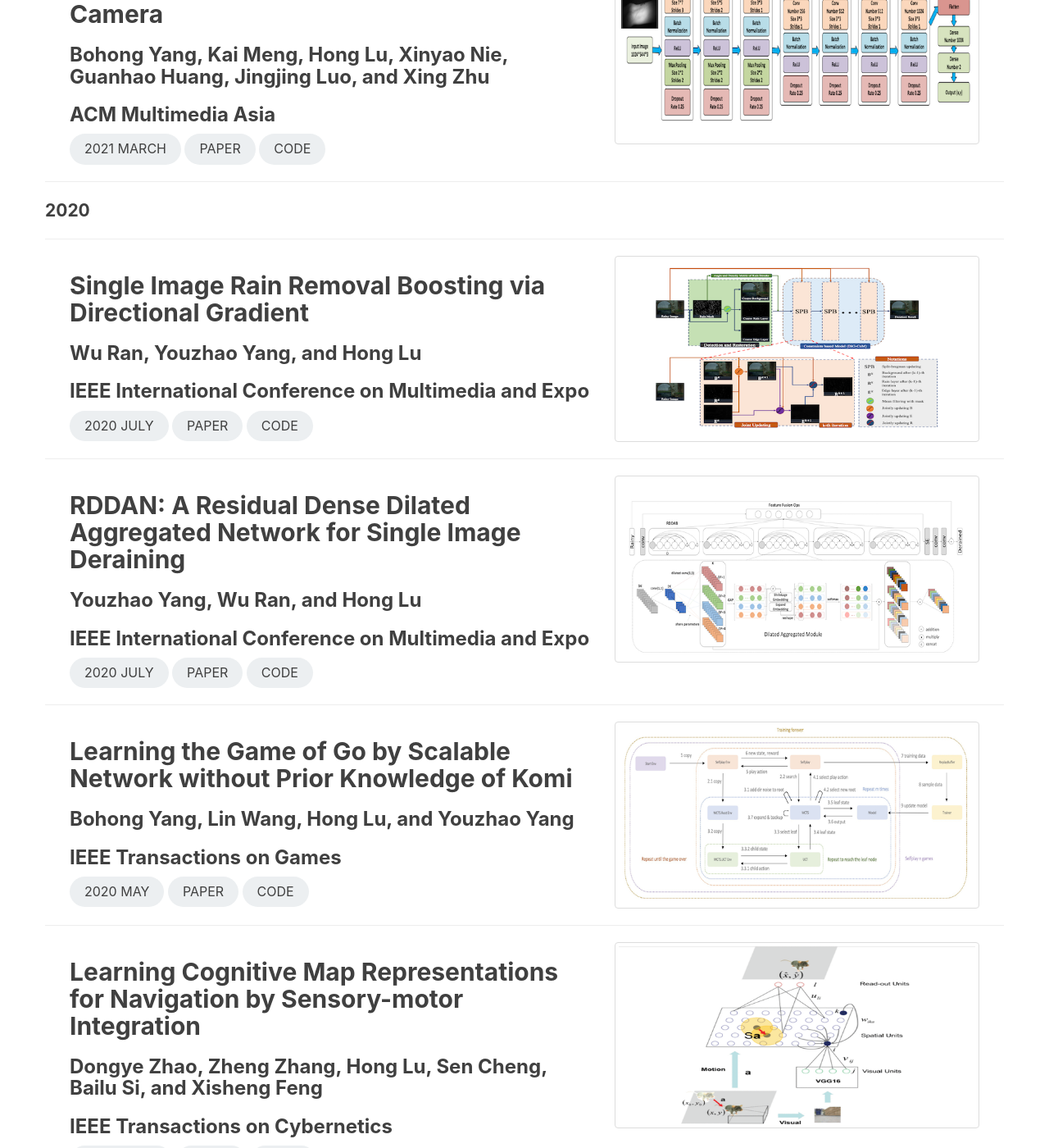
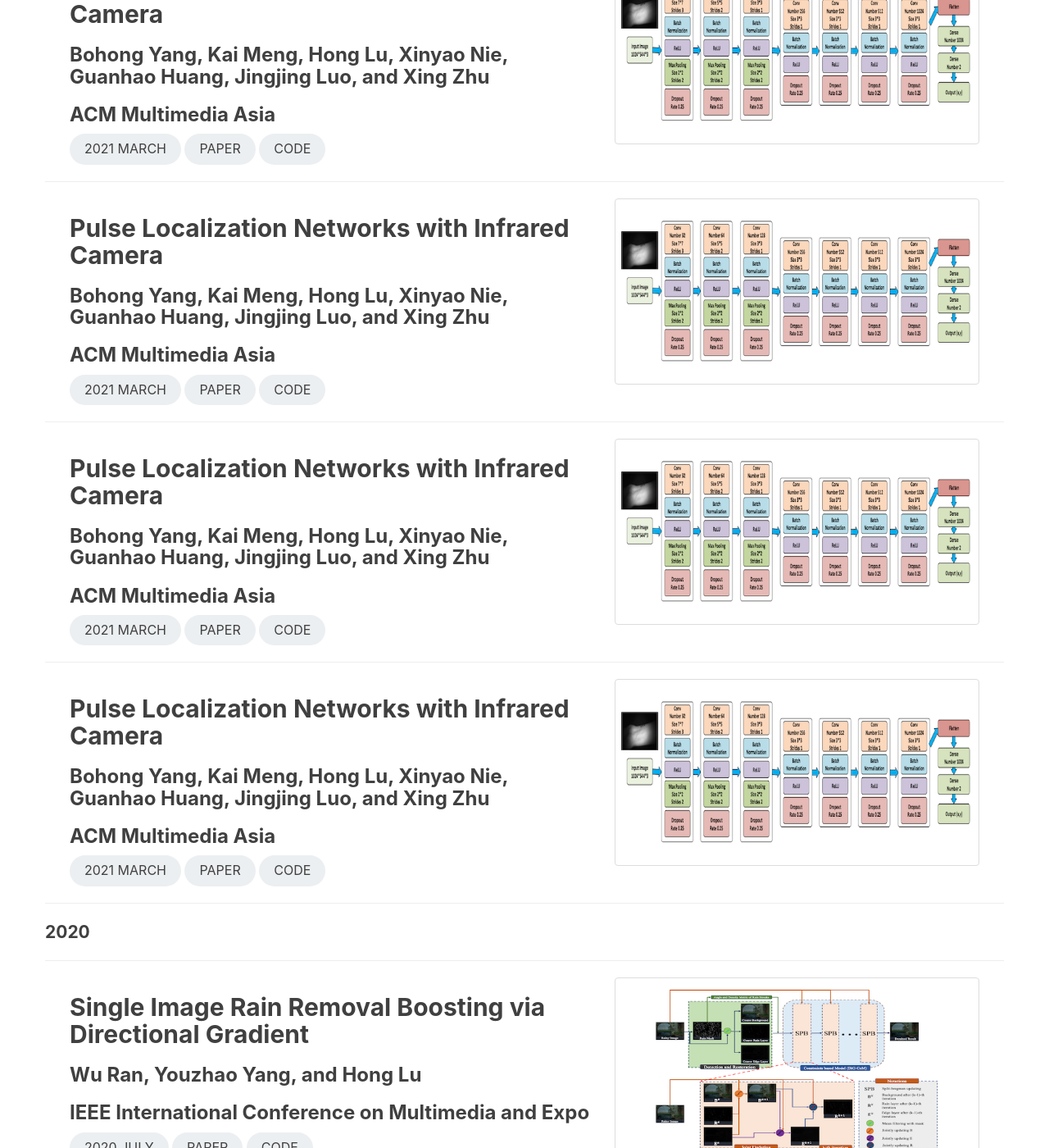
Before and after one commit to lunatics123/lunatics123.github.io, a Jekyll site: the page built from publications.html, in a window 1280 px wide and 1400 px high, scrolled down 570 px. Shown: the whole window at 82% size. Built offline with Jekyll 4.4.1, drawn with Linux system fonts in a browser that asks for light colours; comment, search, counter and statistics services are not loaded.

Commit message:
add papers of 2021

```diff
--- a/publications.html
+++ b/publications.html
@@ -7,6 +7,60 @@ permalink: /publications.html
 ---
 
 <h5 class="lead"><b>2021</b></h5>
+<hr>
+
+<section>
+    <div class="container">
+        <div class="col-lg-7">
+            <h2>Pulse Localization Networks with Infrared Camera</h2>
+            <h3>Bohong Yang, Kai Meng, Hong Lu, Xinyao Nie, Guanhao Huang, Jingjing Luo, and Xing Zhu</h3>
+            <h3>ACM Multimedia Asia</h3>
+            <div class="post-tag round-xl">2021 March</div>
+            <a class="post-tag round-xl"
+               href="https://dl.acm.org/doi/abs/10.1145/3444685.3446318">Paper</a>
+            <a class="post-tag round-xl">Code</a>
+        </div>
+        <div class="col-lg-5">
+            <img class="img-thumbnail" src="/img/papers/yang2021pulse.png">
+        </div>
+    </div>
+</section>
+<hr>
+
+<section>
+    <div class="container">
+        <div class="col-lg-7">
+            <h2>Pulse Localization Networks with Infrared Camera</h2>
+            <h3>Bohong Yang, Kai Meng, Hong Lu, Xinyao Nie, Guanhao Huang, Jingjing Luo, and Xing Zhu</h3>
+            <h3>ACM Multimedia Asia</h3>
+            <div class="post-tag round-xl">2021 March</div>
+            <a class="post-tag round-xl"
+               href="https://dl.acm.org/doi/abs/10.1145/3444685.3446318">Paper</a>
+            <a class="post-tag round-xl">Code</a>
+        </div>
+        <div class="col-lg-5">
+            <img class="img-thumbnail" src="/img/papers/yang2021pulse.png">
+        </div>
+    </div>
+</section>
+<hr>
+
+<section>
+    <div class="container">
+        <div class="col-lg-7">
+            <h2>Pulse Localization Networks with Infrared Camera</h2>
+            <h3>Bohong Yang, Kai Meng, Hong Lu, Xinyao Nie, Guanhao Huang, Jingjing Luo, and Xing Zhu</h3>
+            <h3>ACM Multimedia Asia</h3>
+            <div class="post-tag round-xl">2021 March</div>
+            <a class="post-tag round-xl"
+               href="https://dl.acm.org/doi/abs/10.1145/3444685.3446318">Paper</a>
+            <a class="post-tag round-xl">Code</a>
+        </div>
+        <div class="col-lg-5">
+            <img class="img-thumbnail" src="/img/papers/yang2021pulse.png">
+        </div>
+    </div>
+</section>
 <hr>
 
 <section>
```
